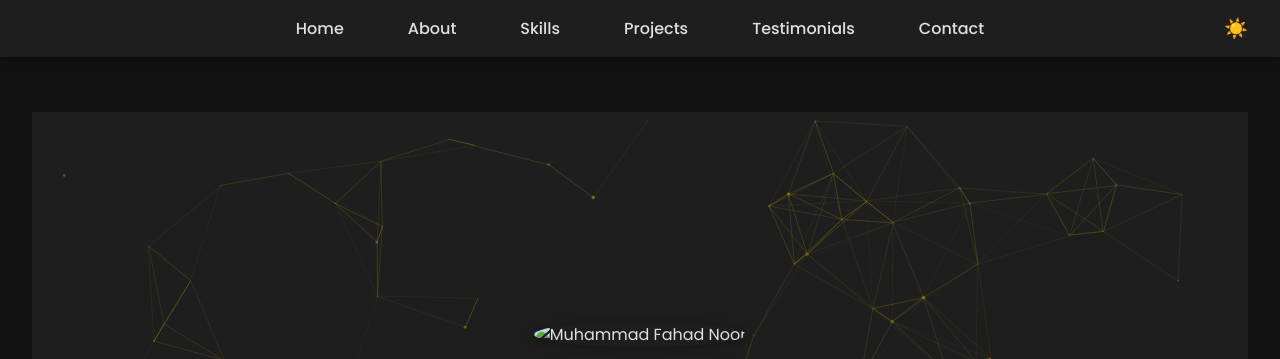
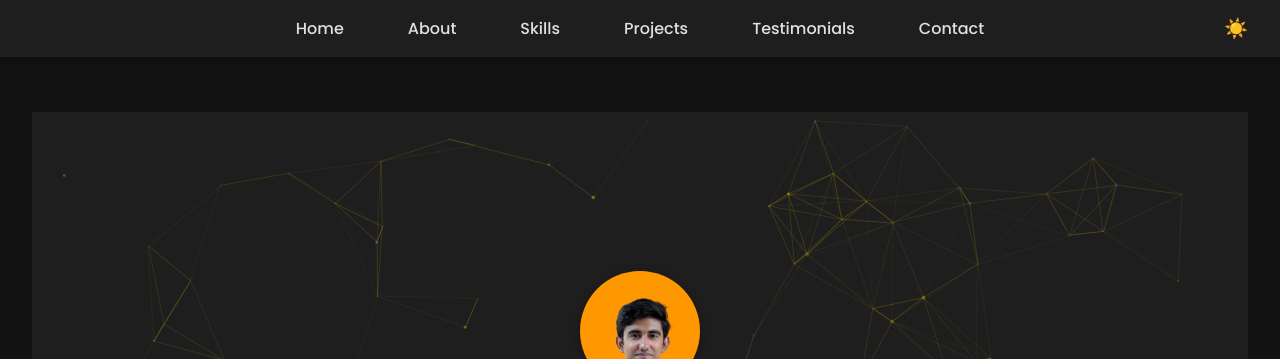
Before and after one commit to fahad1084/Portfolio-Website, a plain HTML site: page index.html in a window 1280 px wide. Shown: the top 359 px of the page. Drawn offline with nearby package versions, Linux system fonts and the light colour scheme.

Commit message:
Update index.html

```diff
--- a/index.html
+++ b/index.html
@@ -42,7 +42,7 @@
     <section id="home" class="hero">
       <div id="particles-js"></div>
       <div class="hero-content">
-        <img src="assets/headshot.jpg" alt="Muhammad Fahad Noor" class="headshot">
+        <img src="mypic.jpg" alt="Muhammad Fahad Noor" class="headshot">
         <h1>Fahad Noor</h1>
         <h2><span id="greeting"></span>, I'm Muhammad Fahad Noor</h2>
         <p class="subtitle">Crafting innovative web and mobile solutions with .NET and Flutter</p>
```
